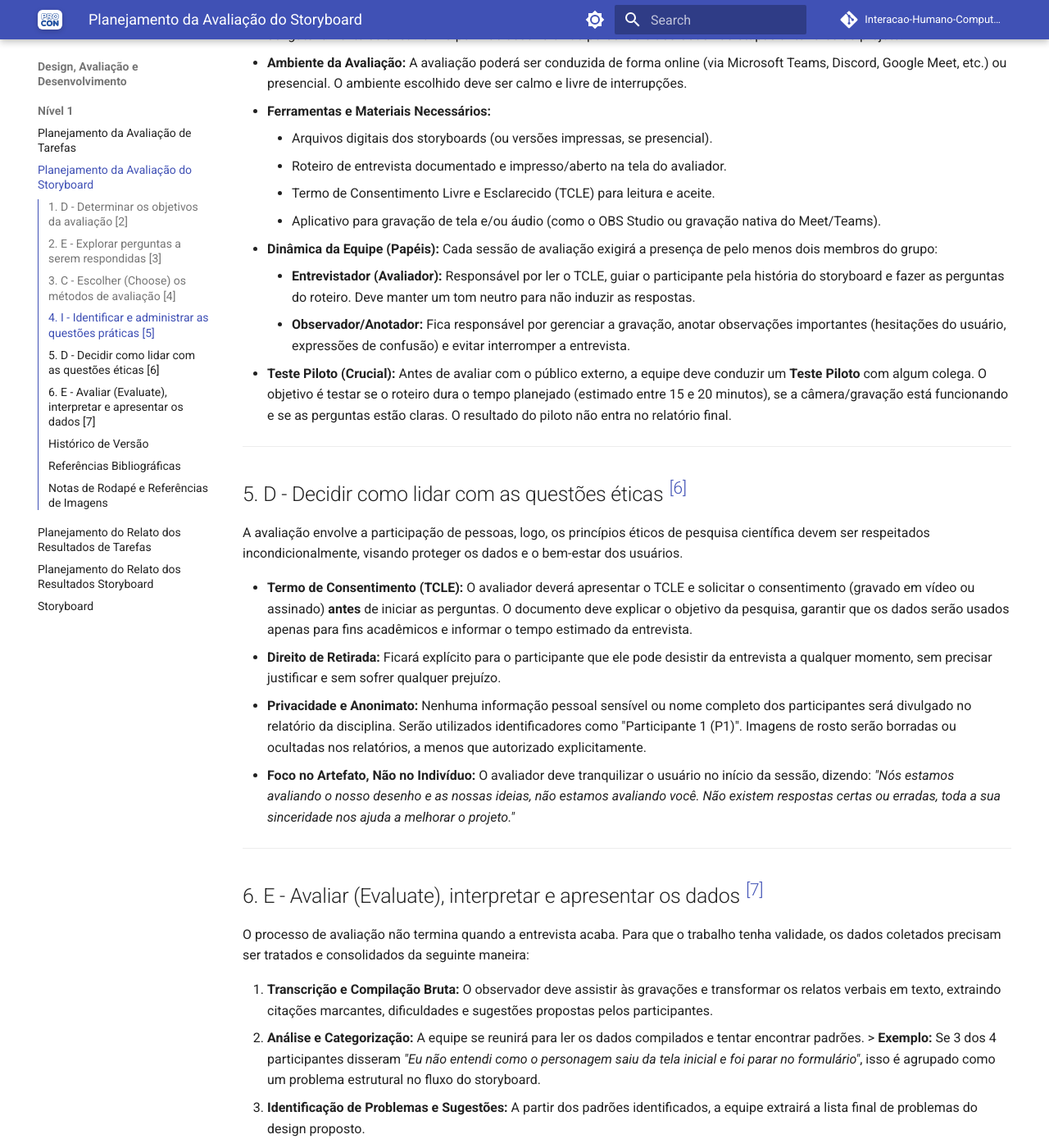
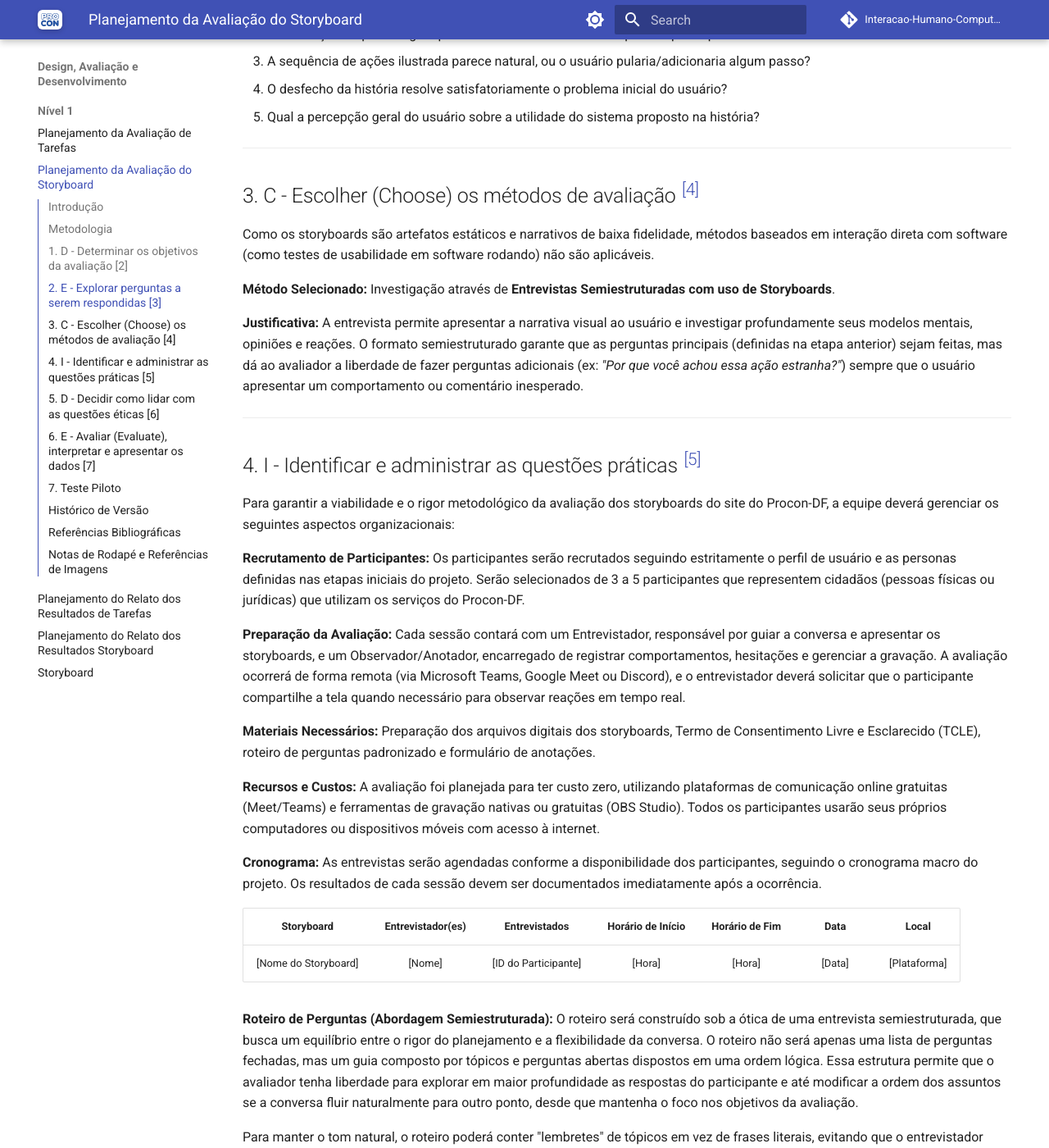
Before and after one commit to Interacao-Humano-Computador/2026.1-Grupo03, an MkDocs documentation site: the page built from docs/design-avaliacao/planejamento-avaliacao-storyboard.md, in a window 1280 px wide and 1400 px high, scrolled down 1662 px. Shown: the whole window at 82% size. Built offline with MkDocs 1.6.1 and Material for MkDocs 9.7.7, drawn with Linux system fonts in a browser that asks for light colours; comment, search, counter and statistics services are not loaded; some of the changed text lies outside the part shown.

Commit message:
docs: adiciona introducao, metodologia DECIDE, cronograma com tabela, roteiro semiestruturado e teste piloto ao planejamento da avaliacao do storyboard

```diff
--- a/docs/design-avaliacao/planejamento-avaliacao-storyboard.md
+++ b/docs/design-avaliacao/planejamento-avaliacao-storyboard.md
@@ -1,6 +1,25 @@
 # Planejamento da Avaliação do Storyboard
 
 Este documento detalha o planejamento para a avaliação dos storyboards elaborados para o projeto, utilizando o framework **DECIDE** proposto por Preece et al. (2002) e adaptado por Barbosa e Silva (2021)<sup><a href="#ref1">[1]</a></sup>.
+
+## Introdução
+
+A avaliação de storyboards é essencial para validar se a narrativa visual comunica corretamente a solução proposta e se as interações ilustradas ressoam com os usuários finais. Este processo permite identificar pontos fracos na proposta de design antes do investimento em protótipos mais complexos, garantindo que a direção do projeto esteja alinhada com as necessidades e expectativas do público-alvo.
+
+---
+
+## Metodologia
+
+Este planejamento de avaliação segue o **framework DECIDE**, uma abordagem sistemática proposta por Preece et al. (2002) e adaptada por Barbosa e Silva (2021)<sup><a href="#ref1">[1]</a></sup> para estruturar avaliações em Interação Humano-Computador (IHC).
+
+O DECIDE funciona como um roteiro que orienta o avaliador através de seis etapas sequenciais, garantindo que todos os aspectos críticos sejam considerados. Cada letra representa uma fase do processo:
+
+- **D** – **Determinar** os objetivos gerais da avaliação e identificar por que se está avaliando
+- **E** – **Explorar** perguntas específicas que a avaliação deve responder
+- **C** – **Escolher** os métodos de avaliação mais apropriados
+- **I** – **Identificar** e administrar as questões práticas (recrutamento, cronograma, recursos)
+- **D** – **Decidir** como lidar com questões éticas e de segurança dos participantes
+- **E** – **Avaliar** (Evaluate) os dados coletados e relatar os resultados
 
 ---
 
@@ -45,19 +64,42 @@
 
 ## 4. I - Identificar e administrar as questões práticas <sup><a href="#fig-i">[5]</a></sup>
 
-Para que a avaliação ocorra sem problemas, a equipe deve seguir rigorosamente os aspectos organizacionais abaixo:
+Para garantir a viabilidade e o rigor metodológico da avaliação dos storyboards do site do Procon-DF, a equipe deverá gerenciar os seguintes aspectos organizacionais:
 
-*   **Recrutamento de Participantes:** Serão recrutados de 3 a 5 participantes. **Atenção:** Os participantes recrutados *devem obrigatoriamente* se encaixar no perfil de usuário e nas personas elaboradas nas etapas anteriores do projeto.
-*   **Ambiente da Avaliação:** A avaliação poderá ser conduzida de forma online (via Microsoft Teams, Discord, Google Meet, etc.) ou presencial. O ambiente escolhido deve ser calmo e livre de interrupções.
-*   **Ferramentas e Materiais Necessários:**
-    *   Arquivos digitais dos storyboards (ou versões impressas, se presencial).
-    *   Roteiro de entrevista documentado e impresso/aberto na tela do avaliador.
-    *   Termo de Consentimento Livre e Esclarecido (TCLE) para leitura e aceite.
-    *   Aplicativo para gravação de tela e/ou áudio (como o OBS Studio ou gravação nativa do Meet/Teams).
-*   **Dinâmica da Equipe (Papéis):** Cada sessão de avaliação exigirá a presença de pelo menos dois membros do grupo:
-    *   **Entrevistador (Avaliador):** Responsável por ler o TCLE, guiar o participante pela história do storyboard e fazer as perguntas do roteiro. Deve manter um tom neutro para não induzir as respostas.
-    *   **Observador/Anotador:** Fica responsável por gerenciar a gravação, anotar observações importantes (hesitações do usuário, expressões de confusão) e evitar interromper a entrevista.
-*   **Teste Piloto (Crucial):** Antes de avaliar com o público externo, a equipe deve conduzir um **Teste Piloto** com algum colega. O objetivo é testar se o roteiro dura o tempo planejado (estimado entre 15 e 20 minutos), se a câmera/gravação está funcionando e se as perguntas estão claras. O resultado do piloto não entra no relatório final.
+**Recrutamento de Participantes:** Os participantes serão recrutados seguindo estritamente o perfil de usuário e as personas definidas nas etapas iniciais do projeto. Serão selecionados de 3 a 5 participantes que representem cidadãos (pessoas físicas ou jurídicas) que utilizam os serviços do Procon-DF.
+
+**Preparação da Avaliação:** Cada sessão contará com um Entrevistador, responsável por guiar a conversa e apresentar os storyboards, e um Observador/Anotador, encarregado de registrar comportamentos, hesitações e gerenciar a gravação. A avaliação ocorrerá de forma remota (via Microsoft Teams, Google Meet ou Discord), e o entrevistador deverá solicitar que o participante compartilhe a tela quando necessário para observar reações em tempo real.
+
+**Materiais Necessários:** Preparação dos arquivos digitais dos storyboards, Termo de Consentimento Livre e Esclarecido (TCLE), roteiro de perguntas padronizado e formulário de anotações.
+
+**Recursos e Custos:** A avaliação foi planejada para ter custo zero, utilizando plataformas de comunicação online gratuitas (Meet/Teams) e ferramentas de gravação nativas ou gratuitas (OBS Studio). Todos os participantes usarão seus próprios computadores ou dispositivos móveis com acesso à internet.
+
+**Cronograma:** As entrevistas serão agendadas conforme a disponibilidade dos participantes, seguindo o cronograma macro do projeto. Os resultados de cada sessão devem ser documentados imediatamente após a ocorrência.
+
+| Storyboard | Entrevistador(es) | Entrevistados | Horário de Início | Horário de Fim | Data | Local |
+| :---: | :---: | :---: | :---: | :---: | :---: | :---: |
+| [Nome do Storyboard] | [Nome] | [ID do Participante] | [Hora] | [Hora] | [Data] | [Plataforma] |
+
+**Roteiro de Perguntas (Abordagem Semiestruturada):** O roteiro será construído sob a ótica de uma entrevista semiestruturada, que busca um equilíbrio entre o rigor do planejamento e a flexibilidade da conversa. O roteiro não será apenas uma lista de perguntas fechadas, mas um guia composto por tópicos e perguntas abertas dispostos em uma ordem lógica. Essa estrutura permite que o avaliador tenha liberdade para explorar em maior profundidade as respostas do participante e até modificar a ordem dos assuntos se a conversa fluir naturalmente para outro ponto, desde que mantenha o foco nos objetivos da avaliação.
+
+Para manter o tom natural, o roteiro poderá conter "lembretes" de tópicos em vez de frases literais, evitando que o entrevistador quebre o ritmo da conversa ao ler as perguntas.
+
+**Perguntas de Exemplo para o Storyboard:**
+
+*   **Opinião Geral:** O que você achou dessa história apresentada? Ela faz sentido no contexto do Procon?
+*   **Verossimilhança:** Você consegue se imaginar realizando essas ações ou passando por essa situação na vida real?
+*   **Completude:** Na sua visão, falta algum passo importante para que o personagem complete a tarefa?
+*   **Clareza Visual:** Algum elemento do desenho (personagem, cenário ou objeto) gerou confusão?
+
+**Execução do Roteiro:** A entrevista será desenvolvida seguindo uma estrutura narrativa específica recomendada pela literatura para garantir o conforto do participante e a qualidade dos dados:
+
+*   **Apresentação:** O avaliador apresenta-se, explica os objetivos da pesquisa sobre o site do Procon e garante o sigilo dos dados.
+*   **Aquecimento:** São feitas perguntas de fácil resposta (dados demográficos e experiência com internet) para deixar o usuário à vontade.
+*   **Exploração do Storyboard (Parte Principal):** O entrevistador guia o usuário pela narrativa visual. Como a entrevista é semiestruturada, o avaliador deve ouvir atentamente e fazer perguntas de acompanhamento (follow-up) para se aprofundar em pontos inesperados ou opiniões críticas que o usuário manifeste espontaneamente.
+*   **Desaquecimento:** Momento para o participante expressar comentários finais e o avaliador desfazer qualquer tensão que tenha surgido durante as críticas ao storyboard.
+*   **Encerramento:** O avaliador agradece a participação, desliga a gravação e informa como o usuário pode entrar em contato com a equipe.
+
+**Atenção na Condução:** O entrevistador deve evitar formular perguntas que induzam o usuário a concordar com o storyboard. Em vez de perguntar "Você gostou de como o personagem fez a reclamação?", deve-se perguntar "O que você acha da forma como o personagem agiu?". Toda alteração sugerida deve ser anotada para análise posterior da equipe.
 
 ---
 
@@ -87,10 +129,19 @@
 
 ---
 
+## 7. Teste Piloto
+
+Antes de avaliar com o público externo, a equipe deve conduzir um teste piloto com um colega. O objetivo é verificar se o roteiro dura o tempo planejado (estimado entre 15 e 20 minutos), se a câmera/gravação está funcionando corretamente e se as perguntas do roteiro semiestruturado estão claras e compreensíveis para o participante.
+
+Os dados coletados durante o piloto devem ser descartados e o resultado não entra no relatório final, servindo apenas para o refinamento do processo de avaliação. Caso problemas sejam detectados, o planejamento deve ser corrigido antes do início das sessões oficiais com os usuários reais.
+
+---
+
 ## Histórico de Versão
 
 | Versão | Data | Descrição | Autor | Revisor |
 | :---: | :---: | :---: | :---: | :---: |
+| 1.1 | 19/05/2026 | Adição da introdução, metodologia DECIDE, tabela de cronograma e detalhamento do roteiro de perguntas e execução | Eduardo Valadares | Heitor Macedo |
 | 1.0 | 19/05/2026 | Criação do planejamento de avaliação do storyboard | Pedro Moretti | Heitor Macedo |
 
 ---
```
